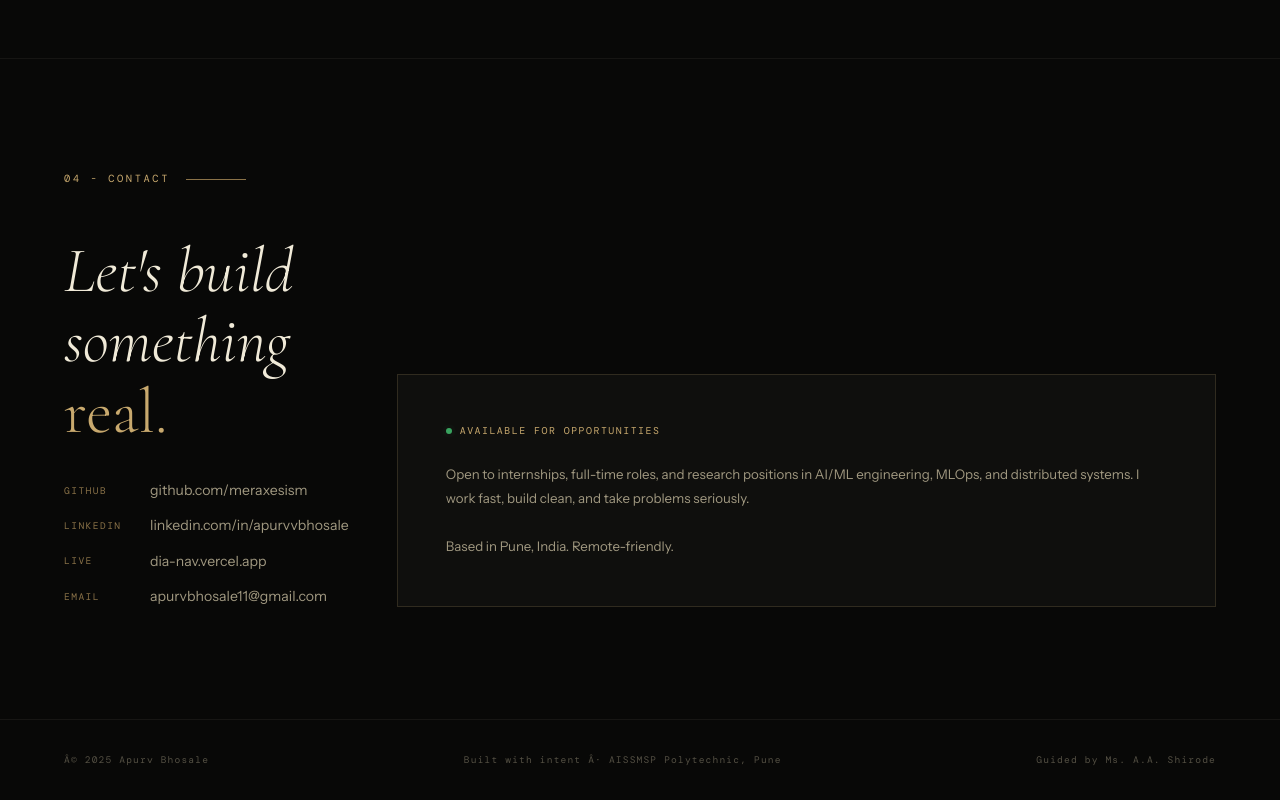
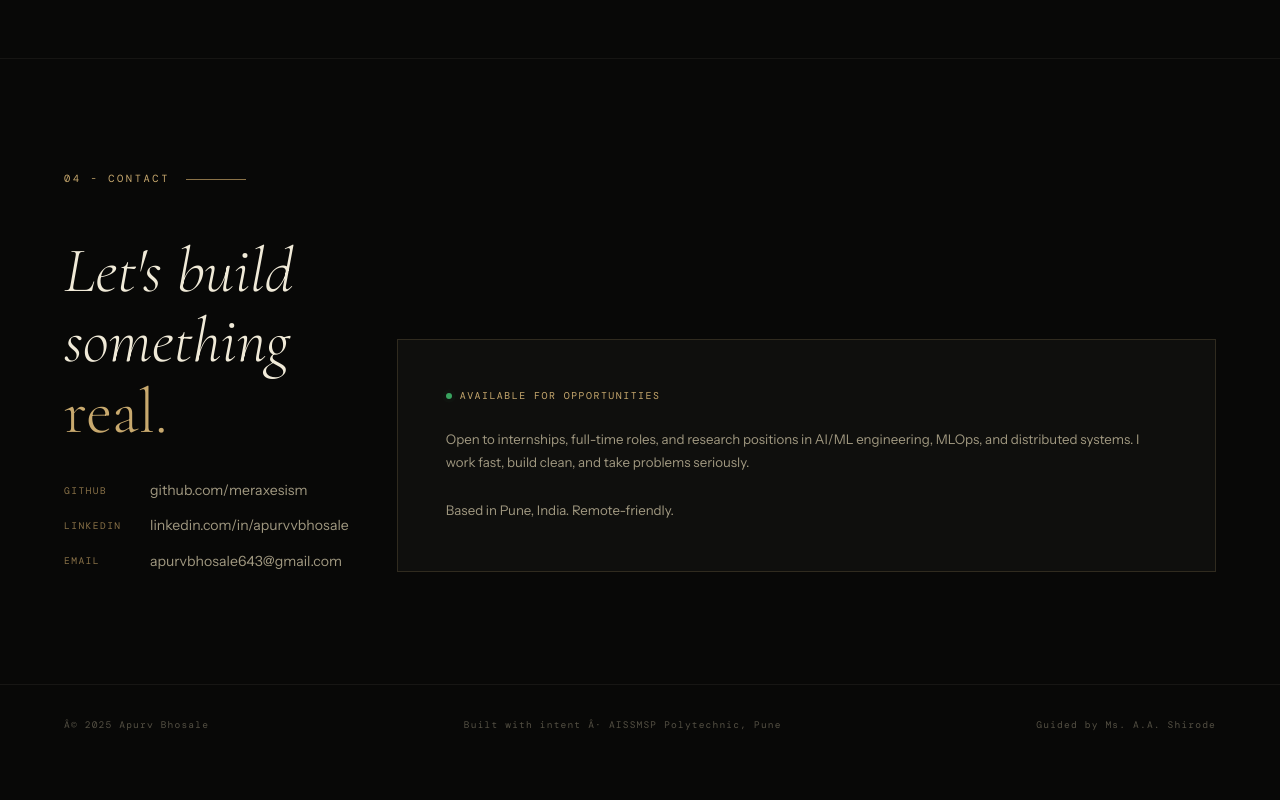
Before and after one commit to meraxesism/portfolio_typeshi, a Next.js app: page / in a window 1280 px wide. Shown: the part 4701-5501 px from the top of the page. After the commit the page ends 5465 px from the top, so only its background shows below. Built offline with nearby package versions, Linux system fonts and the light colour scheme; a web font is replaced by a local one.

Commit message:
update: remove Live link and update email in contact section

```diff
--- a/src/app/page.tsx
+++ b/src/app/page.tsx
@@ -487,13 +487,9 @@ export default function Page() {
           <span className="contact-link-icon">LinkedIn</span>
           linkedin.com/in/apurvvbhosale
         </a>
-        <a href="https://dia-nav.vercel.app/" target="_blank" className="contact-link">
-          <span className="contact-link-icon">Live</span>
-          dia-nav.vercel.app
-        </a>
-        <a href="mailto:apurvbhosale11@gmail.com" className="contact-link">
+        <a href="mailto:apurvbhosale643@gmail.com" className="contact-link">
           <span className="contact-link-icon">Email</span>
-          apurvbhosale11@gmail.com
+          apurvbhosale643@gmail.com
         </a>
       </div>
     </div>
```
